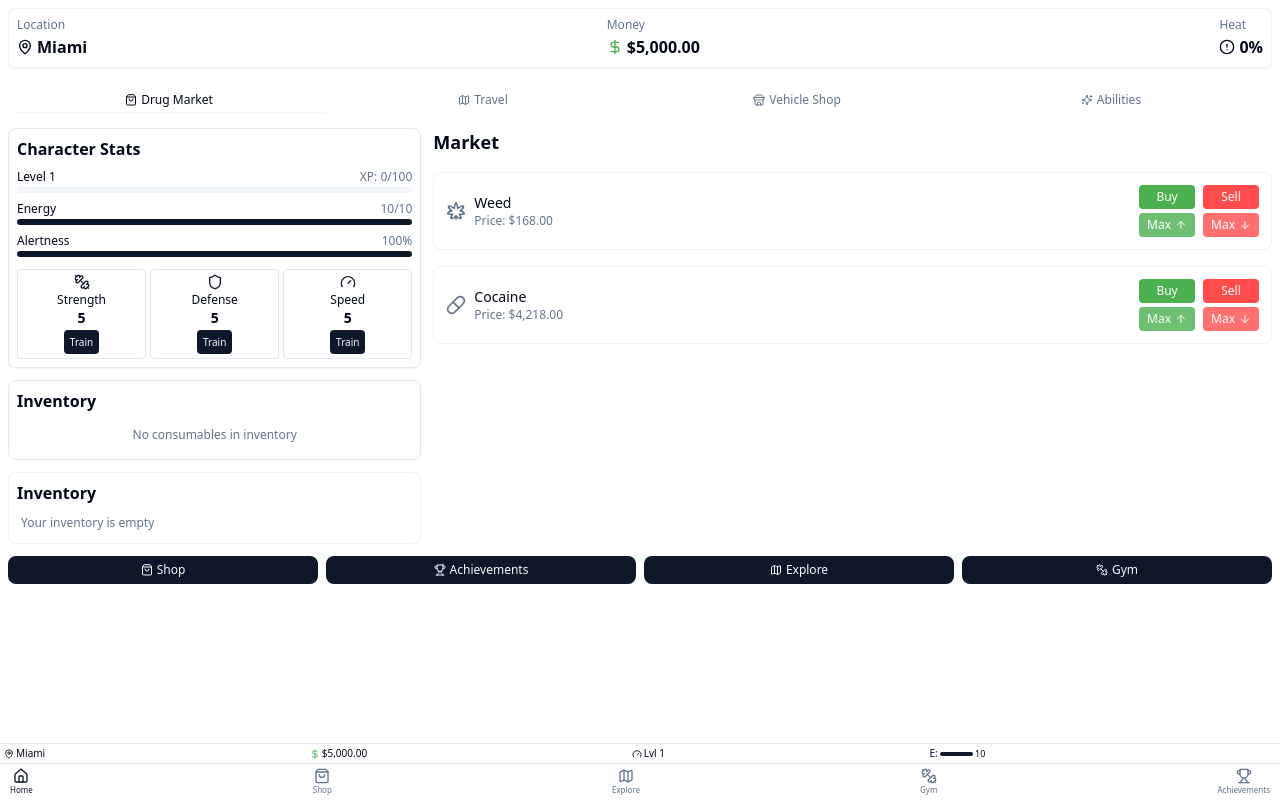
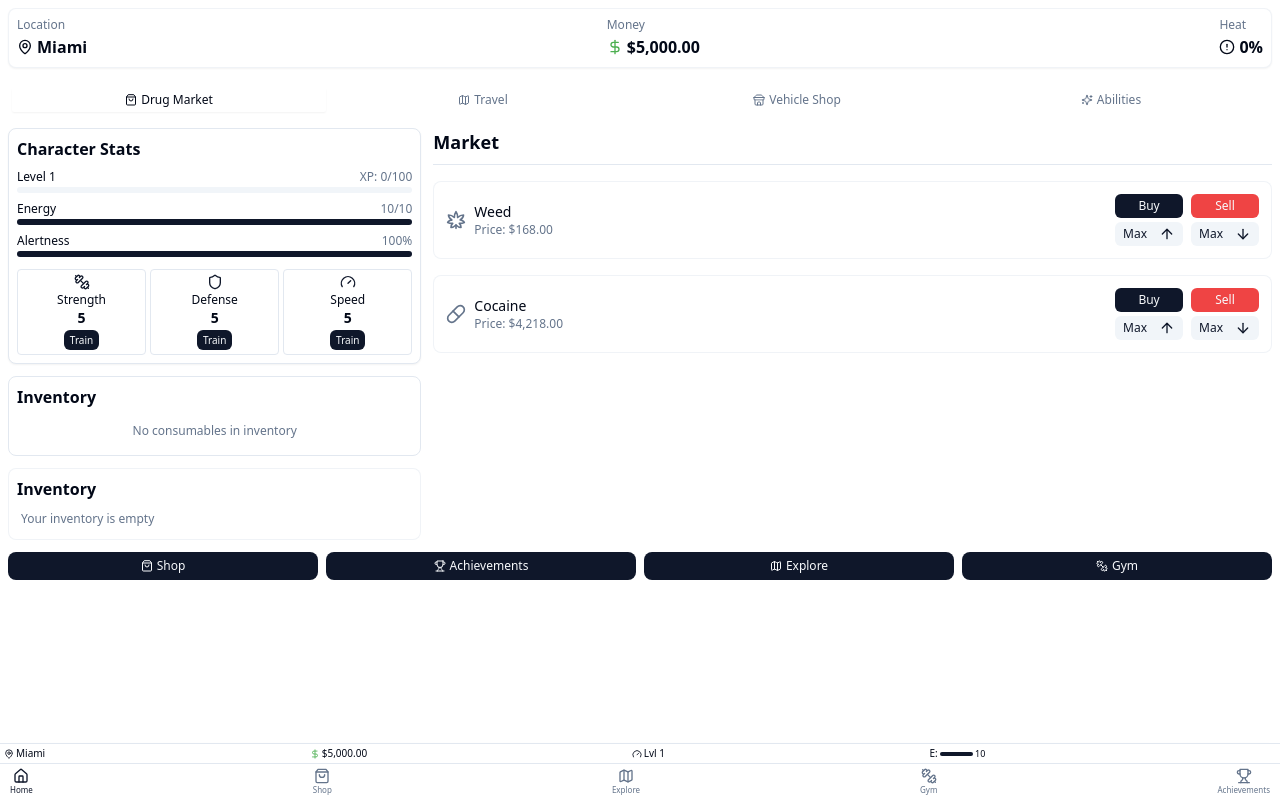
Before and after one commit to dopeboygfx/high-stakes-journey, a React (Vite) app: page / in a window 1280 px wide. Built offline with nearby package versions, Linux system fonts and the light colour scheme.

Commit message:
Ensure button symmetry
The buttons have been adjusted to ensure they are visually symmetrical.

```diff
--- a/src/components/game/ConsumablesInventory.tsx
+++ b/src/components/game/ConsumablesInventory.tsx
@@ -4,6 +4,7 @@ import { useGame } from '../../context/GameContext';
 import { CONSUMABLES } from '../../constants/gameData';
 import { PillBottle, Beaker, Dumbbell, Shield, Zap } from 'lucide-react';
 import { toast } from 'sonner';
+import { Button } from '../ui/button';
 
 const consumableIcons: Record<string, any> = {
   awake_pill: PillBottle,
@@ -67,12 +68,14 @@ export const ConsumablesInventory = () => {
 
               <div className="flex items-center gap-1.5">
                 <span className="text-xs font-medium">×{item.quantity}</span>
-                <button
+                <Button
                   onClick={() => handleUseConsumable(item.consumableId)}
-                  className="px-1.5 py-0.5 text-[10px] bg-primary text-primary-foreground rounded hover:bg-primary/90 transition-colors"
+                  className="h-6 px-2 py-0.5 text-[10px]"
+                  variant="default"
+                  size="sm"
                 >
                   Use
-                </button>
+                </Button>
               </div>
             </div>
           );
--- a/src/components/game/ConsumablesShop.tsx
+++ b/src/components/game/ConsumablesShop.tsx
@@ -5,6 +5,7 @@ import { CONSUMABLES } from '../../constants/gameData';
 import { PillBottle, Beaker, Dumbbell, Shield, Zap } from 'lucide-react';
 import { toast } from 'sonner';
 import { formatMoney } from '../../utils/gameUtils';
+import { Button } from '../ui/button';
 
 const consumableIcons: Record<string, any> = {
   awake_pill: PillBottle,
@@ -68,12 +69,14 @@ export const ConsumablesShop = () => {
 
               <div className="flex flex-col items-end gap-1">
                 <span className="text-xs font-medium">{formatMoney(consumable.price)}</span>
-                <button
+                <Button
                   onClick={() => handleBuyConsumable(consumable.id, 1)}
-                  className="text-[10px] px-2 py-0.5 bg-primary text-primary-foreground rounded hover:bg-primary/90"
+                  className="h-6 px-2 py-1 text-[10px]"
+                  variant="default"
+                  size="sm"
                 >
                   Buy
-                </button>
+                </Button>
               </div>
             </div>
           );
--- a/src/components/game/PlayerStatsPanel.tsx
+++ b/src/components/game/PlayerStatsPanel.tsx
@@ -4,6 +4,7 @@ import { useGame } from '../../context/GameContext';
 import { Progress } from '../ui/progress';
 import { Dumbbell, Shield, Zap, Gauge, PillBottle } from 'lucide-react';
 import { toast } from 'sonner';
+import { Button } from '../ui/button';
 
 export const PlayerStatsPanel = () => {
   const { state, dispatch } = useGame();
@@ -85,50 +86,62 @@ export const PlayerStatsPanel = () => {
           </div>
           <Progress value={awakePercentage} className="h-1.5" />
           {awakePillCount > 0 && (
-            <button
+            <Button
               onClick={handleUseAwakePill}
-              className="mt-0.5 text-[10px] flex items-center gap-0.5 px-1.5 py-0.5 bg-primary text-primary-foreground rounded">
-              <PillBottle className="h-2.5 w-2.5" />
+              className="mt-0.5 h-5 text-[10px] px-1.5 py-0.5"
+              variant="outline"
+              size="sm"
+            >
+              <PillBottle className="mr-1 h-2.5 w-2.5" />
               Use Awake Pill ({awakePillCount})
-            </button>
+            </Button>
           )}
         </div>
 
         <div className="grid grid-cols-3 gap-1 pt-1">
-          <div className="flex flex-col items-center p-1 border rounded hover:bg-accent/50 cursor-pointer transition-colors"
-               onClick={() => handleTrainAttribute("strength")}>
+          <div className="flex flex-col items-center p-1 border rounded transition-colors">
             <Dumbbell className="h-4 w-4 mb-0.5 text-primary" />
             <span className="text-xs font-medium">Strength</span>
             <span className="text-sm font-bold">{playerStats.strength}</span>
-            <button
+            <Button
+              onClick={() => handleTrainAttribute("strength")}
               disabled={playerStats.energy < 1 || playerStats.awake <= 0}
-              className="mt-0.5 text-[10px] px-1.5 py-0.5 bg-primary text-primary-foreground rounded disabled:opacity-50">
+              className="mt-0.5 h-5 text-[10px] px-1.5 py-0.5"
+              variant="default"
+              size="sm"
+            >
               Train
-            </button>
+            </Button>
           </div>
 
-          <div className="flex flex-col items-center p-1 border rounded hover:bg-accent/50 cursor-pointer transition-colors"
-               onClick={() => handleTrainAttribute("defense")}>
+          <div className="flex flex-col items-center p-1 border rounded transition-colors">
             <Shield className="h-4 w-4 mb-0.5 text-primary" />
             <span className="text-xs font-medium">Defense</span>
             <span className="text-sm font-bold">{playerStats.defense}</span>
-            <button
+            <Button
+              onClick={() => handleTrainAttribute("defense")}
               disabled={playerStats.energy < 1 || playerStats.awake <= 0}
-              className="mt-0.5 text-[10px] px-1.5 py-0.5 bg-primary text-primary-foreground rounded disabled:opacity-50">
+              className="mt-0.5 h-5 text-[10px] px-1.5 py-0.5"
+              variant="default"
+              size="sm"
+            >
               Train
-            </button>
+            </Button>
           </div>
 
-          <div className="flex flex-col items-center p-1 border rounded hover:bg-accent/50 cursor-pointer transition-colors"
-               onClick={() => handleTrainAttribute("speed")}>
+          <div className="flex flex-col items-center p-1 border rounded transition-colors">
             <Gauge className="h-4 w-4 mb-0.5 text-primary" />
             <span className="text-xs font-medium">Speed</span>
             <span className="text-sm font-bold">{playerStats.speed}</span>
-            <button
+            <Button
+              onClick={() => handleTrainAttribute("speed")}
               disabled={playerStats.energy < 1 || playerStats.awake <= 0}
-              className="mt-0.5 text-[10px] px-1.5 py-0.5 bg-primary text-primary-foreground rounded disabled:opacity-50">
+              className="mt-0.5 h-5 text-[10px] px-1.5 py-0.5"
+              variant="default"
+              size="sm"
+            >
               Train
-            </button>
+            </Button>
           </div>
         </div>
 
--- a/src/components/game/market/DrugCard.tsx
+++ b/src/components/game/market/DrugCard.tsx
@@ -2,6 +2,7 @@
 import { ArrowUp, ArrowDown } from "lucide-react";
 import { Drug } from "../../../types/game";
 import { formatMoney } from "../../../utils/gameUtils";
+import { Button } from "../../ui/button";
 
 type DrugCardProps = {
   drug: Drug;
@@ -39,34 +40,42 @@ export const DrugCard = ({
         </div>
         <div className="flex items-center space-x-2">
           <div className="flex flex-col space-y-1">
-            <button
+            <Button
               onClick={() => onBuy(drug.id, 1)}
-              className="px-2 py-1 bg-game-success text-white rounded text-xs hover:opacity-90 transition-opacity"
+              className="h-6 px-2 py-1 text-xs"
+              variant="default"
+              size="sm"
             >
               Buy
-            </button>
-            <button
+            </Button>
+            <Button
               onClick={() => onBuy(drug.id, -1)}
-              className="px-2 py-1 bg-game-success/80 text-white rounded text-xs hover:opacity-90 transition-opacity flex items-center justify-center gap-1"
+              className="h-6 px-2 py-1 text-xs"
+              variant="secondary"
+              size="sm"
               title="Buy Maximum Affordable Amount"
             >
-              Max <ArrowUp className="w-3 h-3" />
-            </button>
+              Max <ArrowUp className="ml-1 w-3 h-3" />
+            </Button>
           </div>
           <div className="flex flex-col space-y-1">
-            <button
+            <Button
               onClick={() => onSell(drug.id, 1)}
-              className="px-2 py-1 bg-game-risk text-white rounded text-xs hover:opacity-90 transition-opacity"
+              className="h-6 px-2 py-1 text-xs"
+              variant="destructive"
+              size="sm"
             >
               Sell
-            </button>
-            <button
+            </Button>
+            <Button
               onClick={() => onSell(drug.id, -1)}
-              className="px-2 py-1 bg-game-risk/80 text-white rounded text-xs hover:opacity-90 transition-opacity flex items-center justify-center gap-1"
+              className="h-6 px-2 py-1 text-xs"
+              variant="secondary"
+              size="sm"
               title="Sell All Units"
             >
-              Max <ArrowDown className="w-3 h-3" />
-            </button>
+              Max <ArrowDown className="ml-1 w-3 h-3" />
+            </Button>
           </div>
         </div>
       </div>
--- a/src/components/game/market/MarketHeader.tsx
+++ b/src/components/game/market/MarketHeader.tsx
@@ -7,10 +7,10 @@ type MarketHeaderProps = {
 
 export const MarketHeader = ({ isHighRisk }: MarketHeaderProps) => {
   return (
-    <div className="flex items-center justify-between mb-2">
+    <div className="flex items-center justify-between mb-2 border-b pb-2">
       <h2 className="text-lg font-semibold">Market</h2>
       {isHighRisk && (
-        <div className="flex items-center gap-1.5 text-game-risk">
+        <div className="flex items-center gap-1.5 text-game-risk px-2 py-1 border border-game-risk/30 rounded">
           <Shield className="w-4 h-4" />
           <span className="text-xs font-medium">High Police Activity</span>
         </div>
--- a/src/pages/Achievements.tsx
+++ b/src/pages/Achievements.tsx
@@ -3,6 +3,7 @@ import React from 'react';
 import { Link } from 'react-router-dom';
 import { ArrowLeft, Trophy } from 'lucide-react';
 import { AchievementsPanel } from '../components/game/AchievementsPanel';
+import { Button } from '../components/ui/button';
 
 const Achievements = () => {
   return (
@@ -22,13 +23,12 @@ const Achievements = () => {
       </div>
 
       <div className="flex justify-center mt-3">
-        <Link
-          to="/"
-          className="flex items-center px-3 py-1.5 bg-primary text-primary-foreground rounded hover:bg-primary/90 transition-colors text-sm"
-        >
-          <Trophy className="mr-1.5 h-3.5 w-3.5" />
-          Back to Game
-        </Link>
+        <Button asChild size="sm" className="h-8">
+          <Link to="/" className="flex items-center">
+            <Trophy className="mr-1.5 h-3.5 w-3.5" />
+            Back to Game
+          </Link>
+        </Button>
       </div>
     </div>
   );
--- a/src/pages/Shop.tsx
+++ b/src/pages/Shop.tsx
@@ -4,6 +4,7 @@ import { Link } from 'react-router-dom';
 import { ArrowLeft, ShoppingBag } from 'lucide-react';
 import { ConsumablesShop } from '../components/game/ConsumablesShop';
 import { VehicleShop } from '../components/game/VehicleShop';
+import { Button } from '../components/ui/button';
 
 const Shop = () => {
   return (
@@ -24,13 +25,12 @@ const Shop = () => {
       </div>
 
       <div className="flex justify-center mt-3">
-        <Link
-          to="/"
-          className="flex items-center px-3 py-1.5 bg-primary text-primary-foreground rounded hover:bg-primary/90 transition-colors text-sm"
-        >
-          <ShoppingBag className="mr-1.5 h-3.5 w-3.5" />
-          Back to Game
-        </Link>
+        <Button asChild size="sm" className="h-8">
+          <Link to="/" className="flex items-center">
+            <ShoppingBag className="mr-1.5 h-3.5 w-3.5" />
+            Back to Game
+          </Link>
+        </Button>
       </div>
     </div>
   );
```
Also changed, not shown: src/components/game/AchievementsPanel.tsx (+6 -3 lines), src/components/game/PoliceEncounterModal.tsx (+5 -7 lines), src/components/game/VehicleShop.tsx (+15 -10 lines).
